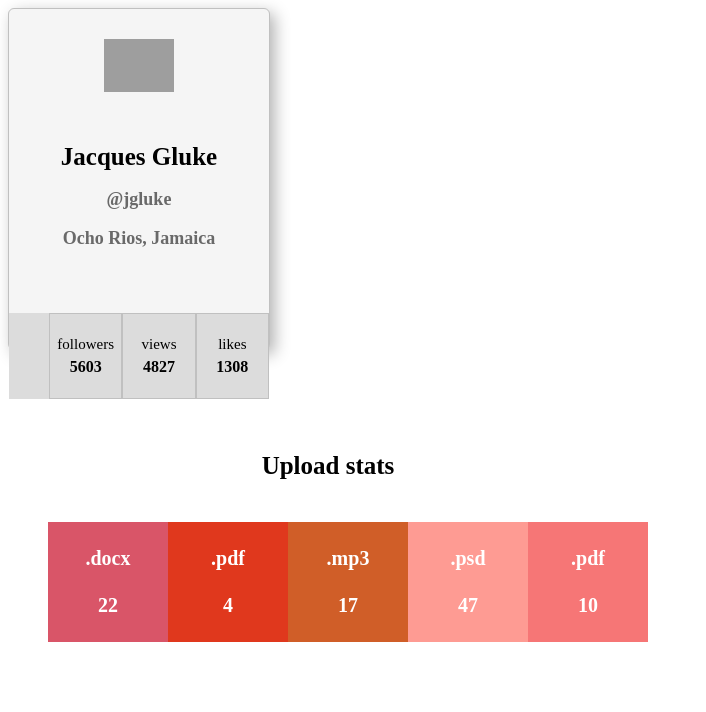
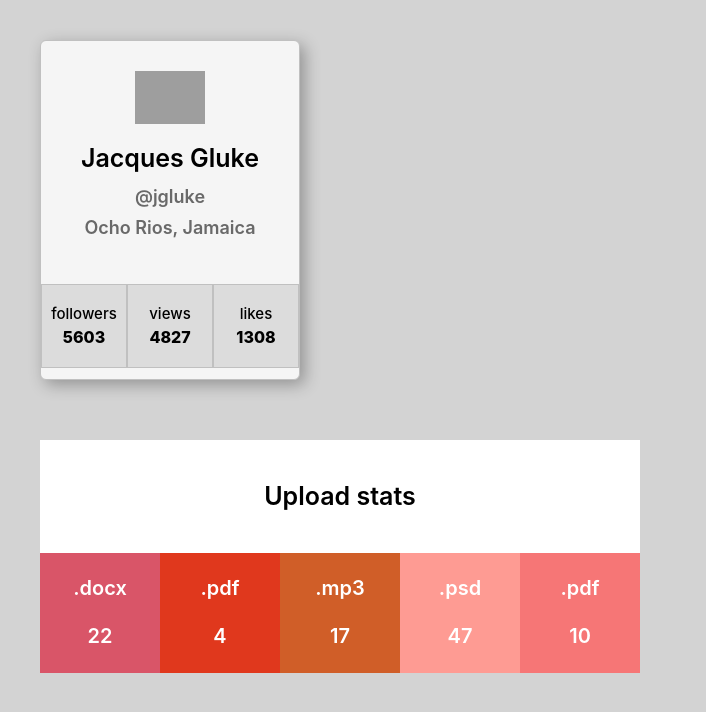
Before and after one commit to P1ST-0N/react-hws, a React (Create React App) app: page / in a window 1280 px wide. Shown: the top 712 px of the page, without its empty margins (0-706 px from the left). Built offline with nearby package versions, Linux system fonts and the light colour scheme; grey boxes are pictures that could not be loaded.

Commit message:
add GlobaStyle compnt

```diff
--- a/src/components/App.js
+++ b/src/components/App.js
@@ -1,5 +1,7 @@
 import { Profile } from './Profile/Profile';
 import { Statistics } from './Statistics/Statistics';
+
+import { GlobalStyle } from './GlobalStyle';
 
 import user from '../data/user.json';
 import data from '../data/data.json';
@@ -17,6 +19,8 @@ export const App = () => {
 
 <Statistics title="Upload stats" stats={data} />
 {/* <Statistics stats={data} /> */}
+
+<GlobalStyle />
     </div>
   )
 };
--- /dev/null
+++ b/src/components/GlobalStyle.js
@@ -0,0 +1,37 @@
+import { createGlobalStyle } from "styled-components";
+import 'modern-normalize';
+
+export const GlobalStyle = createGlobalStyle`
+body {
+  margin: 0;
+  font-family: -apple-system, BlinkMacSystemFont, 'Segoe UI', 'Roboto', 'Oxygen',
+    'Ubuntu', 'Cantarell', 'Fira Sans', 'Droid Sans', 'Helvetica Neue',
+    sans-serif;
+  -webkit-font-smoothing: antialiased;
+  -moz-osx-font-smoothing: grayscale;
+  background-color: lightgray;
+  padding: 40px;
+}
+code {
+  font-family: source-code-pro, Menlo, Monaco, Consolas, 'Courier New',
+    monospace;
+}
+h1,
+h2,
+h3,
+p {
+  margin-top: 0;
+  margin-bottom: 0;
+}
+ul {
+  margin: 0;
+  padding-left: 0;
+  list-style: none;
+}
+img {
+  display: block;
+  max-width: 100%;
+  height: auto;
+}
+
+`;
```
